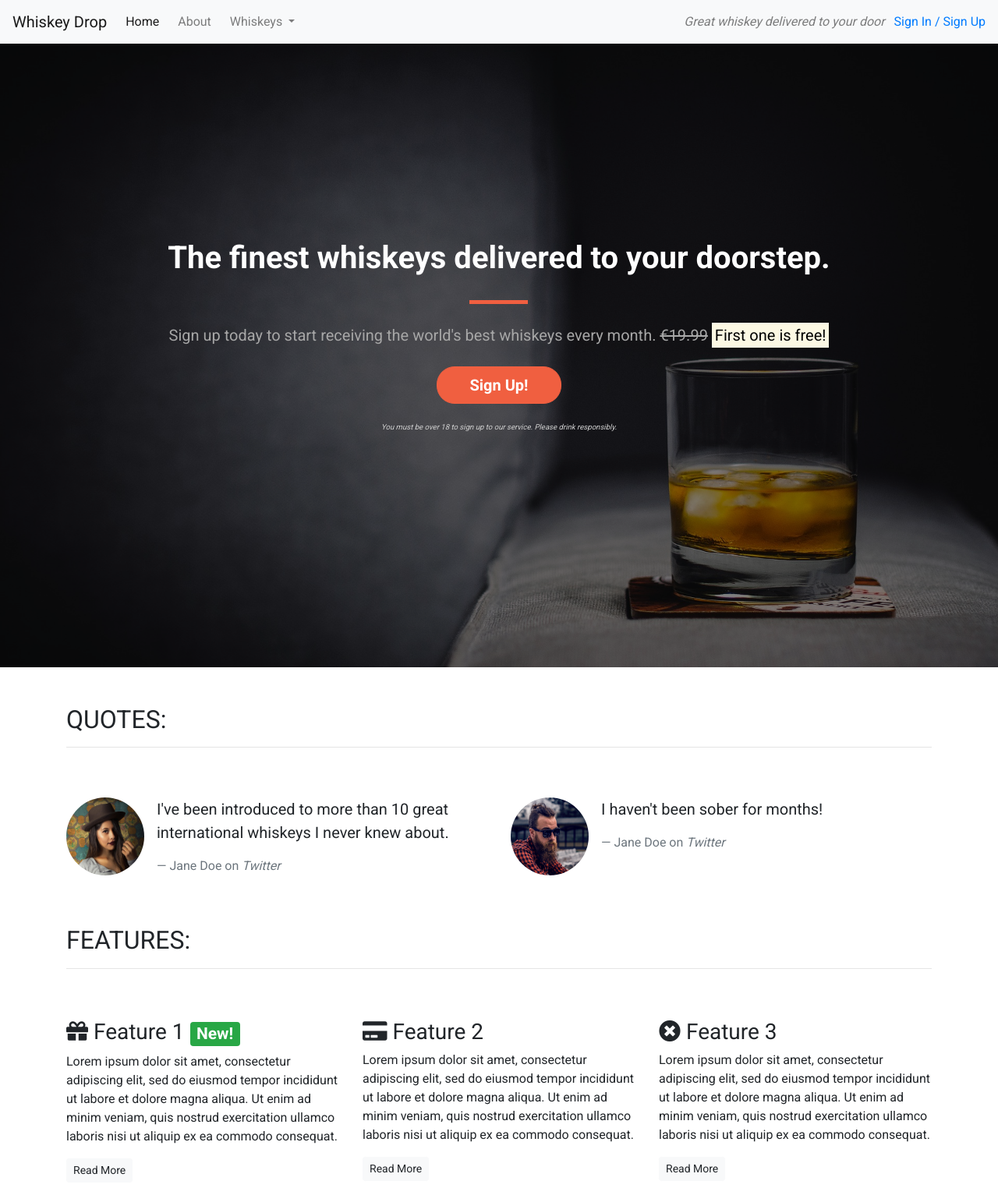
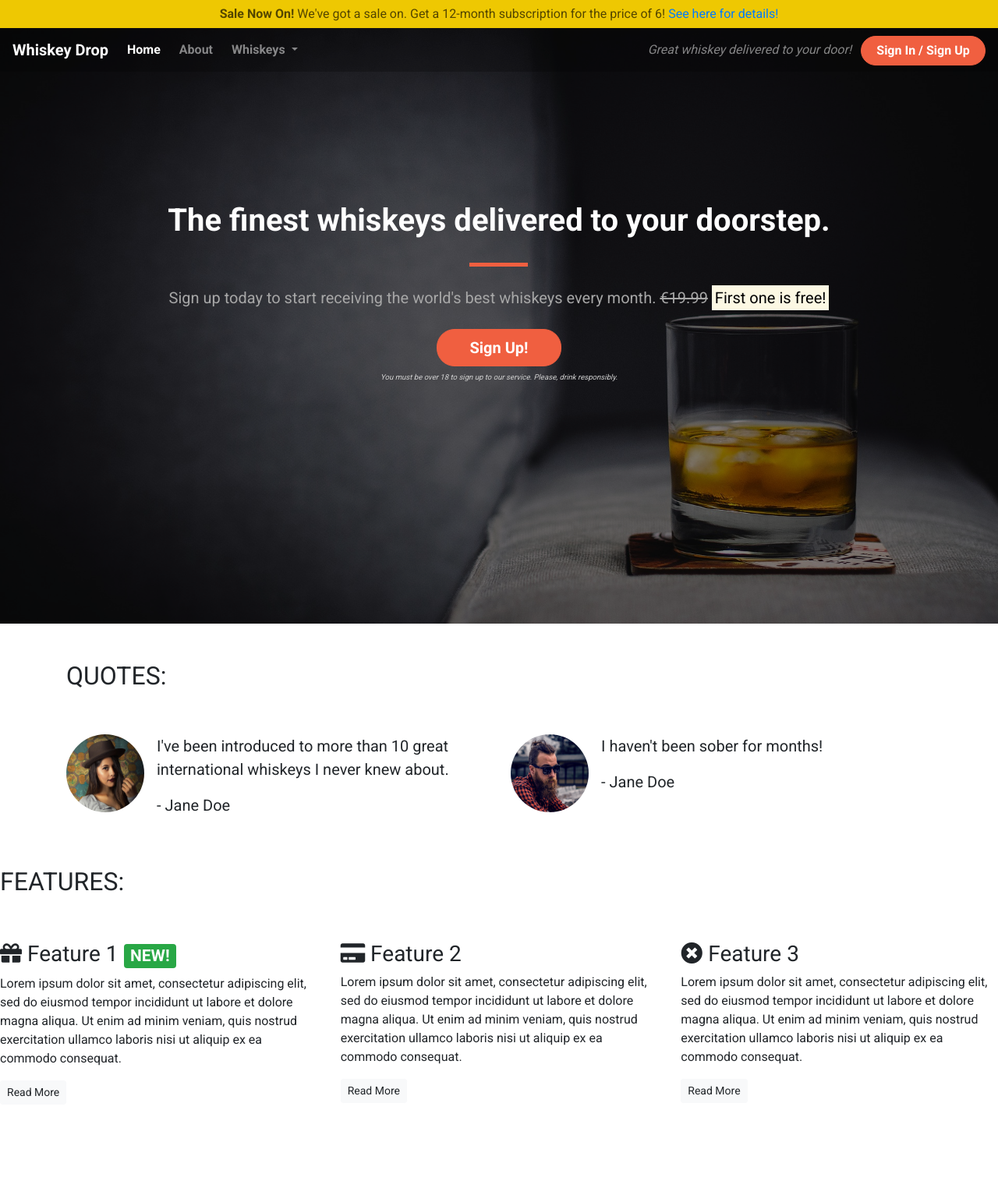
Before and after one commit to NickChapman1988/bootstrap-intro, a plain HTML site: page index.html in a window 1280 px wide. Shown: the whole page at 78% size. After the commit the page ends 1433 px from the top, so only its background shows below. Drawn offline with nearby package versions, Linux system fonts and the light colour scheme.

Commit message:
Styled navbar & alert

```diff
--- a/css/style.css
+++ b/css/style.css
@@ -2,12 +2,27 @@ body {
     font-family: 'Roboto', sans-serif;
 }
 
-.alert-container {}
+.alert-container .col-12 {
+    padding-left: 0;
+    padding-right: 0;
+}
+
+.site-wide-alert {
+    color: #544600;
+    background-color: #eec802;
+    border-color: #eec802;
+    padding: 5px 15px;
+    margin-bottom: 0;
+    border: 1px solid transparent;
+    border-radius: 0;
+    text-align: center;
+}
+
 
 .callout-container {
     height: 100vh;
 
-    background: url(../images/whiskey-background.jpg) no-repeat bottom right fixed;
+    background: url('../images/whiskey-background.jpg') no-repeat bottom right fixed;
     -webkit-background-size: cover;
     -moz-background-size: cover;
     -o-background-size: cover;
@@ -18,7 +33,6 @@ body {
     justify-content: center;
 
     position: relative;
-
 }
 
 .opaque-overlay {
@@ -27,46 +41,79 @@ body {
     left: 0;
     height: 100%;
     width: 100%;
-    background-color: rgba(0,0,0,0.5);
+    background-color: rgba(0, 0, 0, 0.5);
 }
 
-.quotes-container {}
+/* Navbar */
 
-.features-container {}
+.navalert-container {
+    position: absolute;
+    top: 0;
+    left: 0;
+    z-index: 1;
+    padding-left: 0;
+    padding-right: 0;
+}
 
-/* Block Dividers */
+.navbar {
+    margin-bottom: 0;
+    width: 100%;
+    background-color: rgba(0, 0, 0, .25);
+    border: 0;
+}
+
+.navbar .navbar-toggler {
+    border: 0;
+}
+
+.navbar .navbar-brand {
+    font-weight: bold;
+}
+
+.navbar .navbar-nav a {
+    font-weight: bold;
+}
+
+
+/* Jumbotron */
+
+.jumbotron {
+    background-color: transparent;
+}
+
+.jumbotron h1 {
+    color: white;
+    font-weight: bold;
+    margin-bottom: 30px;
+    color: white;
+}
+
+.jumbotron .lead {
+    color: #a7a7a7;
+    margin: 25px 0;
+}
+
+.jumbotron small {
+    font-size: 60%;
+    font-style: italic;
+    color: #d0d0d0;
+}
+
+/* Block dividers */
 
 .block-divider {
     width: 75px;
     height: 5px;
     border: 0;
+    background-color: #444;
 }
 
 .block-divider--orange {
     background-color: #f05f40;
 }
 
-/*Jumbotron*/
-
-.jumbotron {
-    background-color: transparent;
-}
-
-.jumbotron-header {
-    color: white;
-    font-weight: bold;
-    margin-bottom: 30px;
-}
-
-.jumbotron .lead {
-    margin: 25px 0;
-    color: #a7a7a7;
-}
-
-.jumbotron small {
-    font-size: 60%;
-    font-style: italic;
-    color: #d0d0d0;
+.block-divider--short {
+    width: 35px;
 }
 
 /* Buttons */
@@ -89,4 +136,5 @@ body {
 .btn--red:active:focus {
     background-color: #df4929;
     border-color: #df4929;
+    color: white;
 }
--- a/index.html
+++ b/index.html
@@ -3,21 +3,27 @@
 
 <head>
     <meta charset="utf-8">
+    <title>Whiskey Drop | Taste a new whiskey every month</title>
     <meta name="viewport" content="width=device-width, initial-scale=1.0">
-    <title>Whiskey Drop | Taste a new whiskey every month</title>
     <link rel="stylesheet" href="https://maxcdn.bootstrapcdn.com/bootstrap/4.1.3/css/bootstrap.min.css">
-    <link rel="stylesheet" href="https://use.fontawesome.com/releases/v5.6.1/css/all.css" integrity="sha384
-    -gfdkjb5BdAXd+lj+gudLWI+BXq4IuLW5IT+brZEZsLFm++aCMlF1V92rMkPaX4PP" crossorigin="anonymous">
-
+    <link rel="stylesheet" href="https://use.fontawesome.com/releases/v5.6.1/css/all.css" integrity="sha384-gfdkjb5BdAXd+lj+gudLWI+BXq4IuLW5IT+brZEZsLFm++aCMlF1V92rMkPaX4PP" crossorigin="anonymous">
     <link href="https://fonts.googleapis.com/css?family=Roboto:400,700" rel="stylesheet">
     <link rel="stylesheet" href="css/style.css" type="text/css" />
 </head>
 
 <body>
-    <!--Nav-->
-    <nav class="navbar navbar-light navbar-expand-sm bg-light">
-        <a href="/" class="navbar-brand">
-                    Whiskey Drop</a>
+    <div class="container-fluid navalert-container">
+        <div class="container-fluid alert-container">
+            <div class="row d-none d-sm-block">
+                <div class="col-12">
+                    <div class="site-wide-alert alert alert-warning">
+                        <strong>Sale Now On!</strong> We've got a sale on. Get a 12-month subscription for the price of 6! <a href="">See here for details!</a>
+                    </div>
+                </div>
+            </div>
+        </div>
+        <nav class="navbar navbar-dark navbar-expand-sm">
+            <a href="/" class="navbar-brand">Whiskey Drop</a>
 
             <button class="navbar-toggler ml-auto" type="button" data-toggle="collapse" data-target="#navbarNavDropdown" aria-controls="navbarNavDropdown" aria-expanded="false" aria-label="Toggle navigation">
         <span class="navbar-toggler-icon"></span></button>
@@ -25,7 +31,7 @@
             <div class="collapse navbar-collapse" id="navbarNavDropdown">
                 <ul class="navbar-nav mr-auto">
                     <li class="active nav-item mr-2"><a class="nav-link" href="/">Home</a></li>
-                <li class="nav-item mr-2"><a class="nav-link" href="">About</a></li>
+                    <li class="nav-item mr-2"><a class="nav-link" href="/about">About</a></li>
                     <li class="nav-item dropdown">
                         <a class="nav-link dropdown-toggle" href="#" id="navbarDropdownMenuLink" role="button" data-toggle="dropdown" aria-haspopup="true" aria-expanded="false">
           Whiskeys
@@ -38,28 +44,17 @@
                         </div>
                     </li>
 
-                <li class="nav-item mr-2 d-block d-sm-none"><a class="nav-link" href="">Sign In / Sign Up</a></li>
+                    <li class="nav-item mr-2 d-block d-sm-none"><a class="nav-link" href="/login">Sign In / Sign Up</a></li>
                 </ul>
             </div>
             <div class="d-none d-md-block">
-            <p class="navbar-text my-auto mr-2"><i>Great whiskey delivered to your door</i></p>
-            <a href="/login">Sign In / Sign Up</a>
+                <p class="navbar-text my-auto mr-2"><i>Great whiskey delivered to your door!</i></p>
+                <a href="/login" class="btn btn--cta btn--red">Sign In / Sign Up</a>
             </div>
-        <!--</div>-->
         </nav>
-    <!--
-    <div class="container alert-container">
-        <div class="row d-none d-sm-block">
-            <div class="col-12">
-                <div class="alert alert-warning">
-                    <strong>Sale Now On!</strong> We've got a sale on. Get a 12 month subscription for the price of 6! <a href="">See here for more details</a>
     </div>
-            </div>
-        </div>
-    -->
-
+    <div class="container-fluid callout-container">
         <!-- Callout -->
-        <div class="container-fluid callout-container">
         <div class="opaque-overlay">&nbsp;</div>
         <div class="row">
             <div class="col-12">
@@ -70,8 +65,8 @@
                         <s class="d-none d-sm-inline">€19.99</s>
                         <span class="d-inline d-sm-none"><br></span>
                         <strong><mark>First one is free!</mark></strong></p>
-                        <p><button class="btn btn-lg btn--cta btn--red" data-toggle="modal" data-target="#signUpModal">Sign Up!</button></p>
-                        <p class="text-muted"><small>You must be over 18 to sign up to our service. Please drink responsibly.</small></p>
+                    <button class="btn btn-lg btn--cta btn--red" data-toggle="modal" data-target="#signUpModal">Sign Up!</button>
+                    <p class="text-muted"><small>You must be over 18 to sign up to our service. Please, drink responsibly.</small></p>
                 </section>
             </div>
         </div>
@@ -84,7 +79,6 @@
             <div class="row">
                 <div class="col-12 my-5">
                     <h2 class="text-uppercase">Quotes:</h2>
-                    <hr />
                 </div>
             </div>
             <div class="row">
@@ -96,7 +90,7 @@
                         <div class="media-body">
                             <blockquote class="blockquote">
                                 <p>I've been introduced to more than 10 great international whiskeys I never knew about.</p>
-                                <footer class="blockquote-footer">Jane Doe on <cite title="Twitter">Twitter</cite></footer>
+                                <p>- Jane Doe</p>
                             </blockquote>
                         </div>
                     </div>
@@ -109,7 +103,7 @@
                         <div class="media-body">
                             <blockquote class="blockquote">
                                 <p>I haven't been sober for months!</p>
-                                <footer class="blockquote-footer">Jane Doe on <cite title="Twitter">Twitter</cite></footer>
+                                <p>- Jane Doe</p>
                             </blockquote>
                         </div>
                     </div>
@@ -120,18 +114,17 @@
     </div>
 
     <!-- Features -->
-        <div class="container features-container">
+    <div class="features-container">
         <section class="features">
             <div class="row">
                 <div class="col-12 my-5">
                     <h2 class="text-uppercase">Features:</h2>
-                    <hr />
                 </div>
             </div>
             <div class="row">
                 <div class="col-12 col-md-6 col-lg-4">
                     <div class="feature">
-                        <h3><i class="fas fa-gift d-none d-sm-inline"></i> Feature 1 <span class="badge badge-success">New!</span></h3>
+                        <h3><i class="fas fa-gift d-none d-sm-inline"></i> Feature 1 <span class="badge badge-success">NEW!</span></h3>
                         <p>Lorem ipsum dolor sit amet, consectetur adipiscing elit, sed do eiusmod tempor incididunt ut labore et dolore magna aliqua. Ut enim ad minim veniam, quis nostrud exercitation ullamco laboris nisi ut aliquip ex ea commodo consequat.</p>
                         <p><a class="btn btn-sm btn-light" href="">Read More</a></p>
                     </div>
@@ -153,7 +146,6 @@
             </div>
         </section>
         <!-- /.features -->
-        </div>
     </div>
 
     <div class="modal" tabindex="-1" role="dialog" id="signUpModal">
```
Lines whose indentation alone changed are shown as unchanged.
